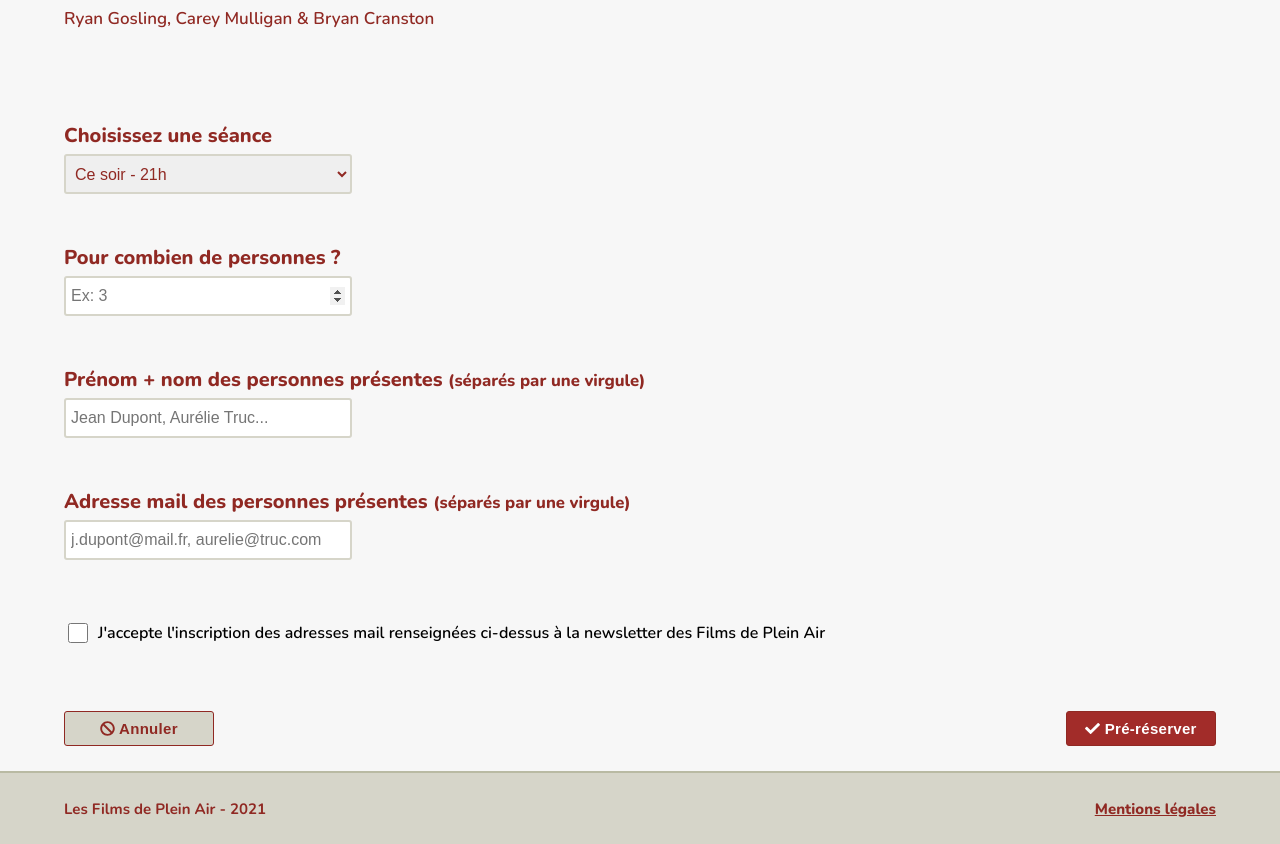
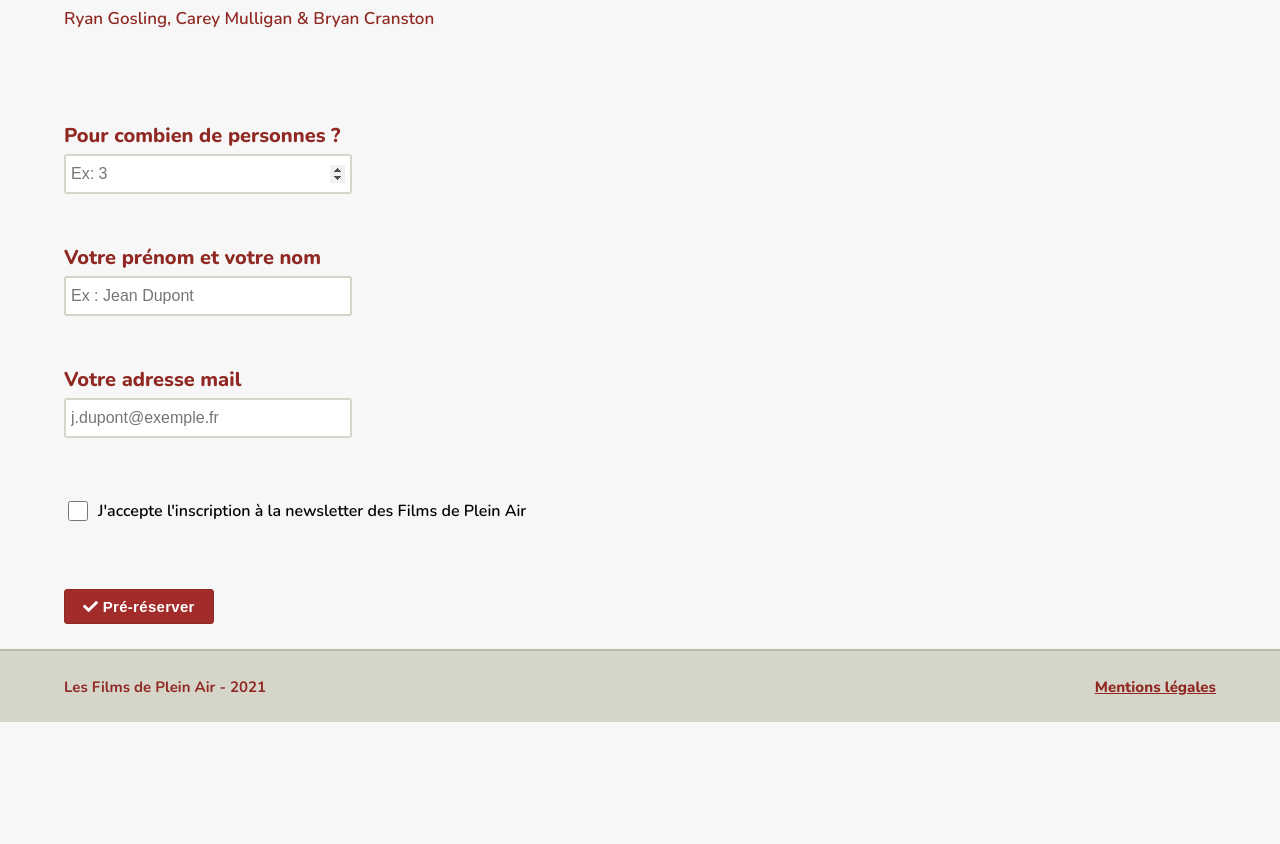
Before and after one commit to ThatsSacha/open-classrooms-p3, a plain HTML site: page CODE SOURCE/pre-reservation.html in a window 1280 px wide. Shown: the part 980-1824 px from the top of the page. After the commit the page ends 1702 px from the top, so only its background shows below. Drawn offline with nearby package versions, Linux system fonts and the light colour scheme.

Commit message:
Pre-reserv btn cancel, input remove & pages meta viewport

```diff
--- a/CODE SOURCE/pre-reservation.html
+++ b/CODE SOURCE/pre-reservation.html
@@ -2,6 +2,7 @@
 <html>
     <head>
         <title>Les Films de Plein Air | Pré-réservation</title>
+        <meta name="viewport" content="width=device-width, initial-scale=1.0, max-width=1">
         <meta charset="UTF-8">
         <link rel="icon" href="assets/img/favicon.png"/>
         <script src="https://use.fontawesome.com/releases/v5.11.2/js/all.js" data-auto-replace-svg="nest"></script>
@@ -34,38 +35,22 @@
             <h3>Ryan Gosling, Carey Mulligan & Bryan Cranston</h3>
             <form>
                 <div class="input-container">
-                    <h4>Choisissez une séance</h4>
-                    <select name="seance">
-                        <optgroup label="Aujourd'hui">
-                            <option value="1">Ce soir - 21h</option>
-                        </optgroup>
-                        <optgroup label="Demain">
-                            <option value="2">Demain - 18h30</option>
-                            <option value="3">Demain - 22h</option>
-                        </optgroup>
-                    </select>
-                </div>
-                <div class="input-container">
                     <h4>Pour combien de personnes ?</h4>
                     <input type="number" min="1" max="10" placeholder="Ex: 3" autofocus required>
                 </div>
                 <div class="input-container">
-                    <h4>Prénom + nom des personnes présentes <small>(séparés par une virgule)</small></h4>
-                    <input type="text" placeholder="Jean Dupont, Aurélie Truc..." required>
+                    <h4>Votre prénom et votre nom</h4>
+                    <input type="text" placeholder="Ex : Jean Dupont" required>
                 </div>
                 <div class="input-container">
-                    <h4>Adresse mail des personnes présentes <small>(séparés par une virgule)</small></h4>
-                    <input type="text" placeholder="j.dupont@mail.fr, aurelie@truc.com" required>
+                    <h4>Votre adresse mail</h4>
+                    <input type="text" placeholder="j.dupont@exemple.fr" required>
                 </div>
                 <div class="input-container checkbox">
                     <input id="newsletter" type="checkbox" required>
-                    <label for="newsletter">J'accepte l'inscription des adresses mail renseignées ci-dessus à la newsletter des Films de Plein Air</label>
+                    <label for="newsletter">J'accepte l'inscription à la newsletter des Films de Plein Air</label>
                 </div>
                 <div class="flex-row">
-                    <button class="beige-btn">
-                        <i class="fas fa-ban"></i>
-                        Annuler
-                    </button>
                     <button class="red-btn">
                         <i class="fas fa-check"></i>
                         Pré-réserver
```
Also changed, not shown: CODE SOURCE/actualites.html (+1 -0 lines), CODE SOURCE/article.html (+1 -0 lines), CODE SOURCE/contact.html (+1 -0 lines), CODE SOURCE/films.html (+1 -0 lines), CODE SOURCE/index.html (+1 -0 lines), CODE SOURCE/mentions-legales.html (+1 -0 lines).
